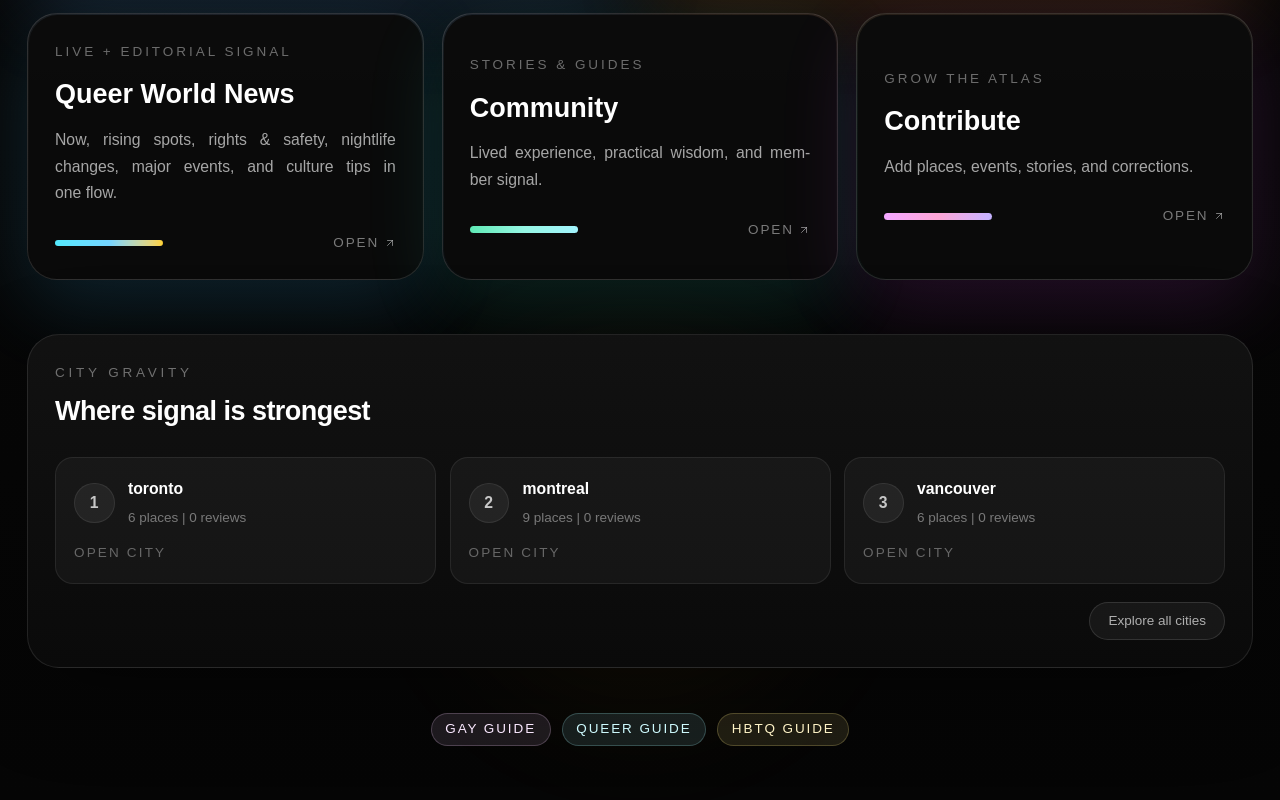
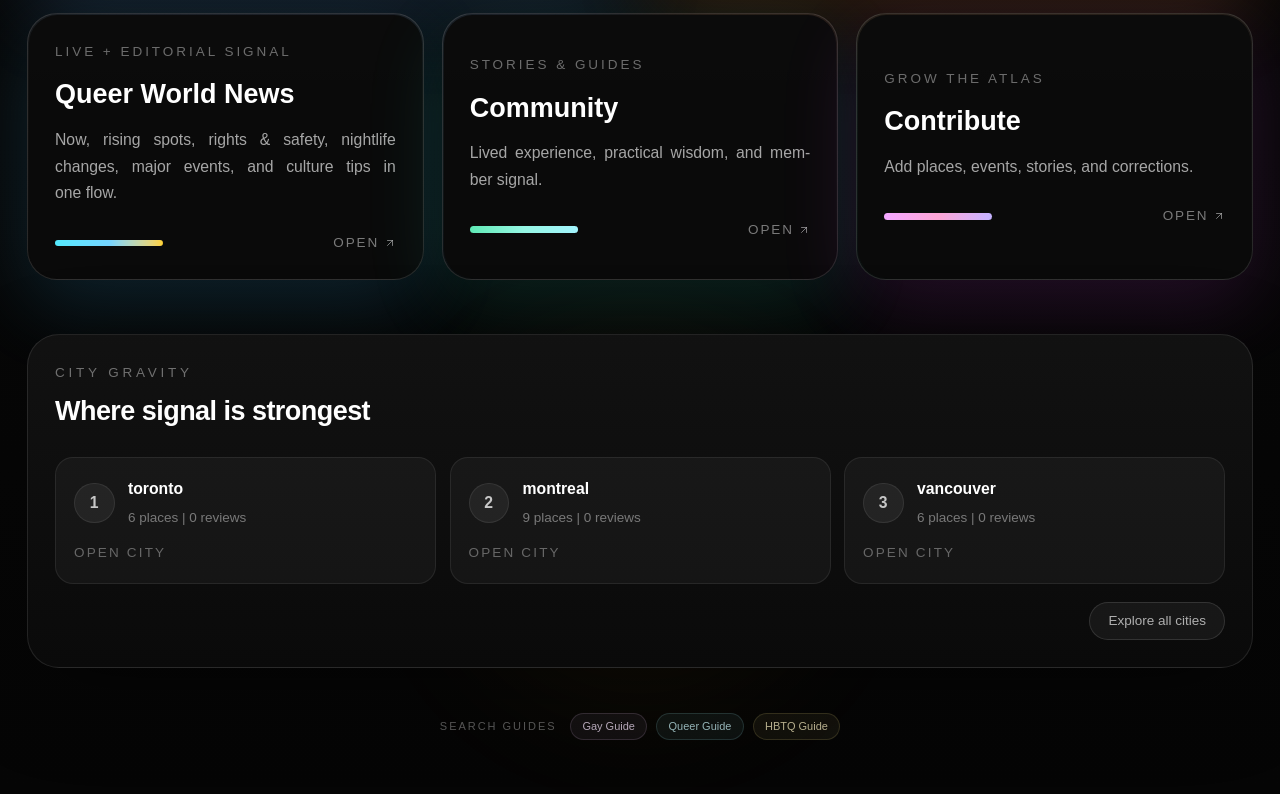
Before and after one commit to andres00botero-bot/queeratlas, a Next.js app: page / in a window 1280 px wide. Shown: the part 1188-1988 px from the top of the page. Built offline with nearby package versions, Linux system fonts and the light colour scheme; no server answers; the database is empty.

Commit message:
Fix SEO host canonicalization and refine home guide link visibility

```diff
--- a/src/app/page.js
+++ b/src/app/page.js
@@ -928,23 +928,24 @@ export default function Home() {
             </div>
           </section>
 
-          <section className={`mt-10 pb-4 ${introClass()}`} style={introStyle(680)}>
-            <div className="mx-auto flex flex-wrap items-center justify-center gap-2.5">
+          <section className={`mt-10 pb-4 ${introClass("opacity-80")}`} style={introStyle(680)}>
+            <div className="mx-auto flex flex-wrap items-center justify-center gap-2 text-[11px] text-white/45">
+              <span className="mr-1 uppercase tracking-[0.18em] text-white/32">Search guides</span>
               <Link
                 href="/gay-guide"
-                className="rounded-full border border-fuchsia-200/22 bg-fuchsia-200/10 px-3 py-1.5 text-xs uppercase tracking-[0.14em] text-fuchsia-100 transition hover:border-fuchsia-200/40"
+                className="rounded-full border border-fuchsia-200/14 bg-fuchsia-200/[0.05] px-2.5 py-1 text-[11px] text-fuchsia-100/70 transition hover:border-fuchsia-200/30 hover:text-fuchsia-100"
               >
                 Gay Guide
               </Link>
               <Link
                 href="/queer-guide"
-                className="rounded-full border border-cyan-200/22 bg-cyan-200/10 px-3 py-1.5 text-xs uppercase tracking-[0.14em] text-cyan-100 transition hover:border-cyan-200/40"
+                className="rounded-full border border-cyan-200/14 bg-cyan-200/[0.05] px-2.5 py-1 text-[11px] text-cyan-100/70 transition hover:border-cyan-200/30 hover:text-cyan-100"
               >
                 Queer Guide
               </Link>
               <Link
                 href="/hbtq-guide"
-                className="rounded-full border border-amber-200/22 bg-amber-200/10 px-3 py-1.5 text-xs uppercase tracking-[0.14em] text-amber-100 transition hover:border-amber-200/40"
+                className="rounded-full border border-amber-200/14 bg-amber-200/[0.05] px-2.5 py-1 text-[11px] text-amber-100/70 transition hover:border-amber-200/30 hover:text-amber-100"
               >
                 HBTQ Guide
               </Link>
--- /dev/null
+++ b/src/proxy.js
@@ -0,0 +1,21 @@
+import { NextResponse } from "next/server";
+
+export function proxy(request) {
+  const host = request.headers.get("host") || "";
+  const isLocal =
+    host.startsWith("localhost:") ||
+    host.startsWith("127.0.0.1:") ||
+    host.startsWith("[::1]:");
+
+  if (!isLocal && host.startsWith("www.")) {
+    const url = request.nextUrl.clone();
+    url.host = host.replace(/^www\./, "");
+    return NextResponse.redirect(url, 308);
+  }
+
+  return NextResponse.next();
+}
+
+export const config = {
+  matcher: ["/:path*"],
+};
```
Also changed, not shown: 2 other files (tests, documents, lock files or other folders).
